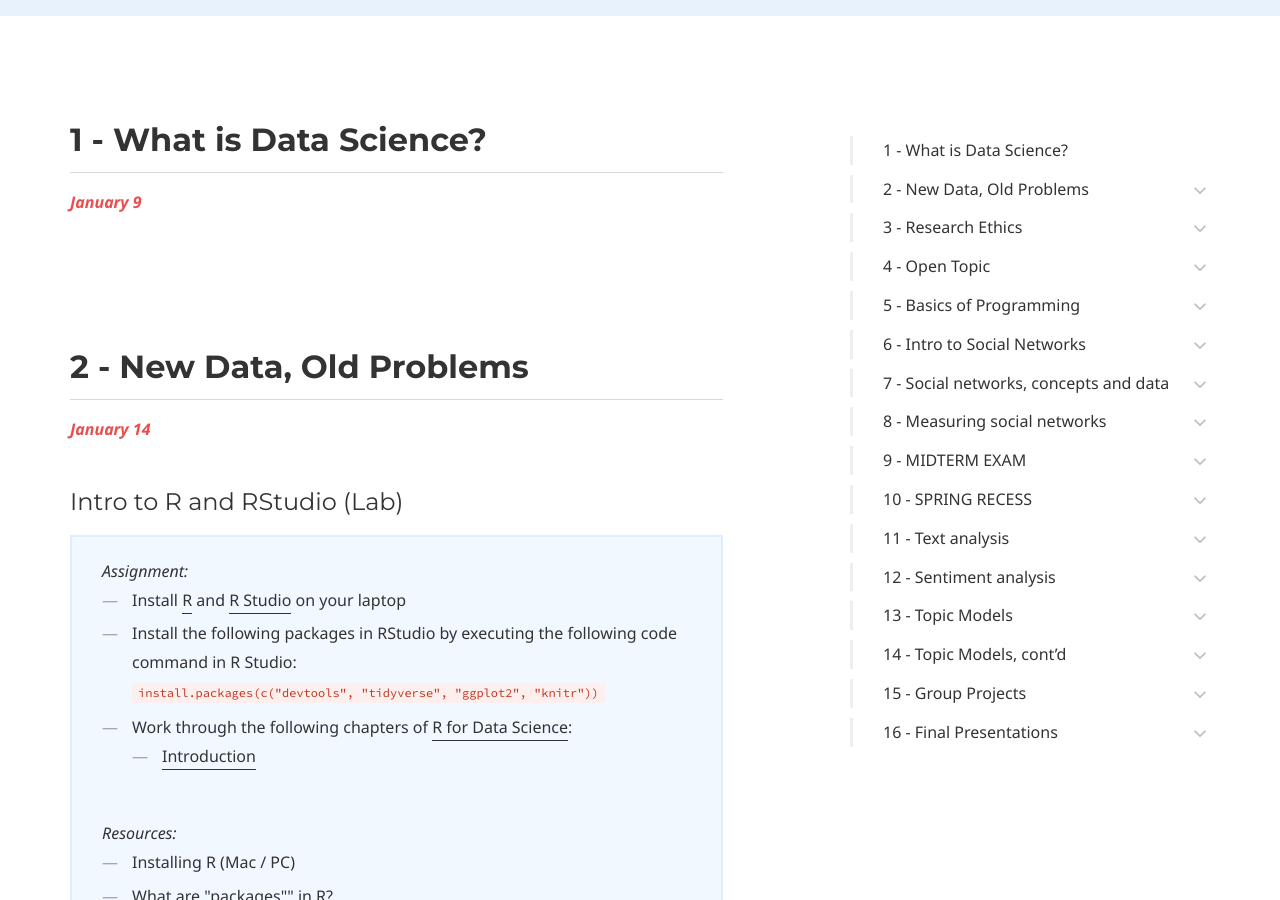
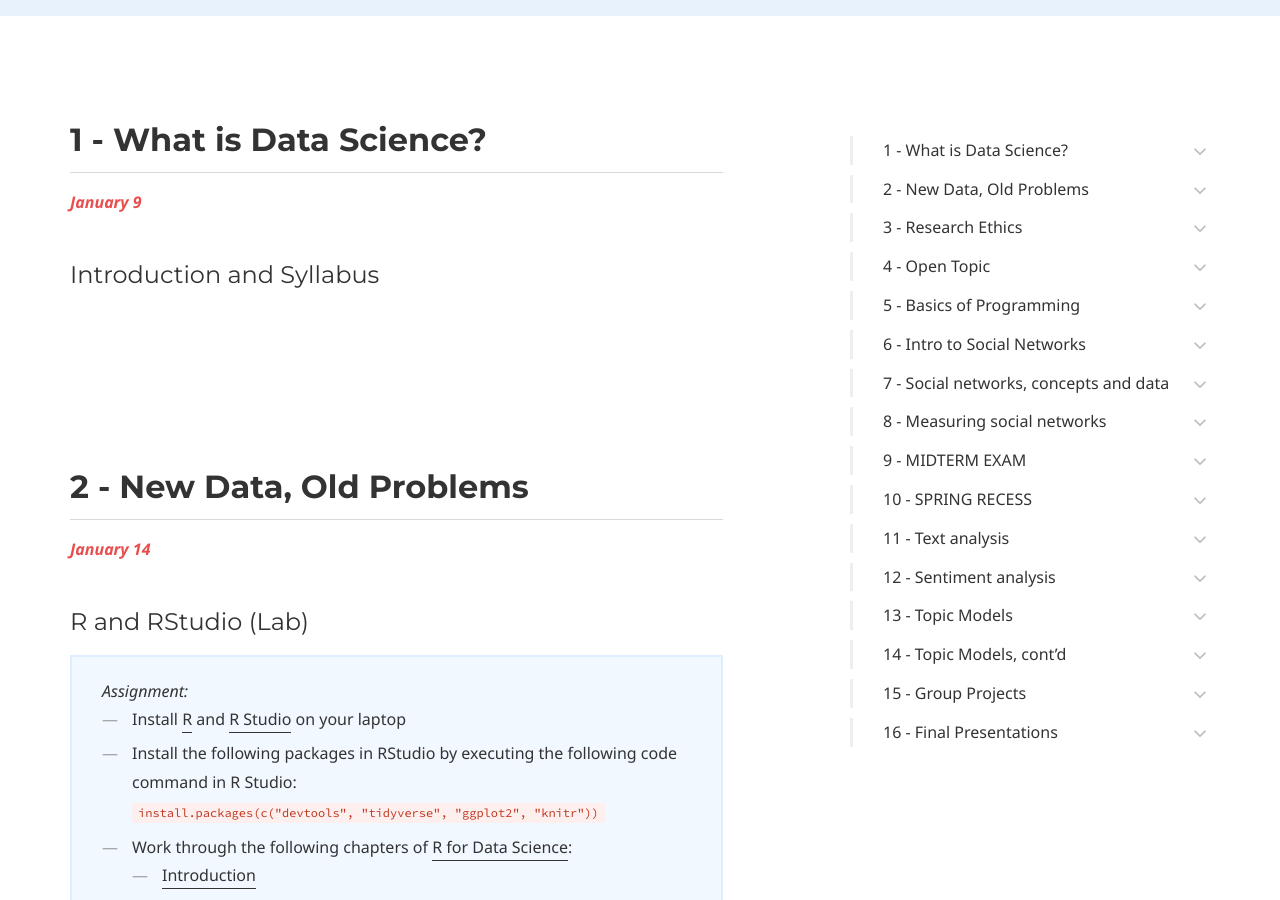
Before and after one commit to dssoc/dssoc.github.io, a Jekyll site: the page built from schedule.md, in a window 1280 px wide and 900 px high, scrolled down 519 px. Built offline with Jekyll 4.4.1, drawn with Linux system fonts in a browser that asks for light colours; some web fonts are replaced.

Commit message:
update schedule

```diff
--- a/schedule.md
+++ b/schedule.md
@@ -22,12 +22,15 @@
 
 ## 1 - What is Data Science?
 <b><i><font color="#E84E4E">January 9</font></i></b>
+#### Introduction and Syllabus
+
+
 <br/><br/><br/><br/>
 
 ## 2 - New Data, Old Problems
 <b><i><font color="#E84E4E">January 14 </font></i></b>
 
-#### Intro to R and RStudio (Lab)
+#### R and RStudio (Lab)
 <div class="callout callout--info">
 <i>Assignment:</i> <br/>
 <ul>
```
